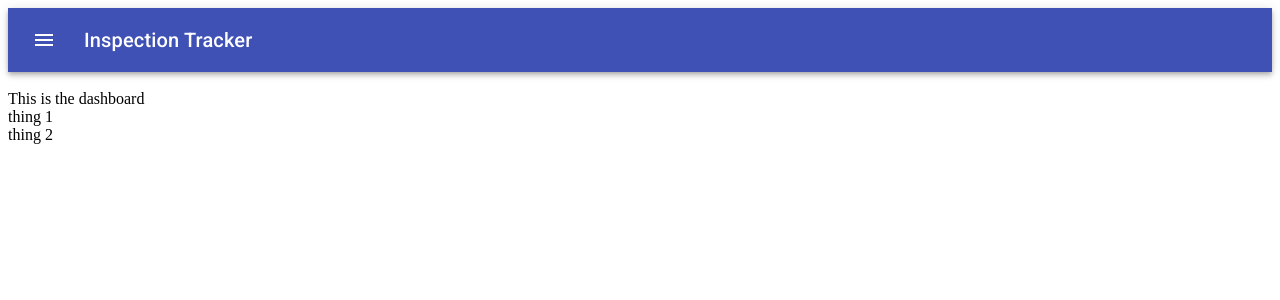
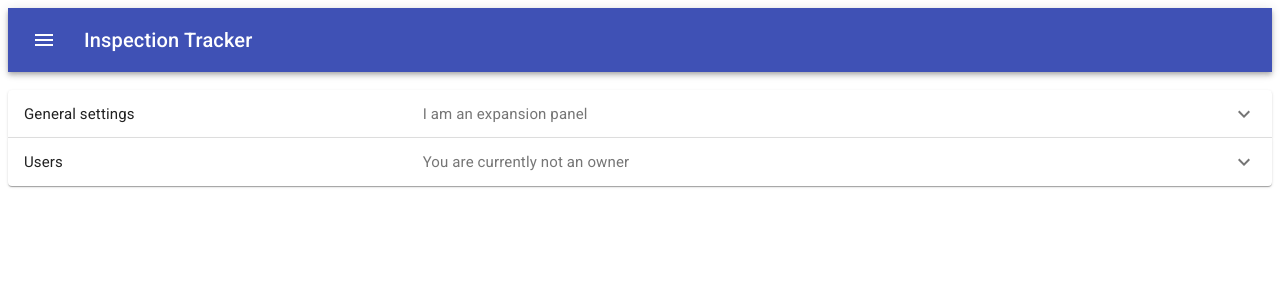
Before and after one commit to Solarsine42/ho_insp, a React (Create React App) app: page / in a window 1280 px wide. Shown: the top 300 px of the page. Built offline with nearby package versions, Linux system fonts and the light colour scheme; no server answers.

Commit message:
accordion landing page

```diff
--- a/src/components/AddInsp.js
+++ b/src/components/AddInsp.js
@@ -39,6 +39,10 @@ const AddInsp = () => {
 
   return (
     <div>
+      <Typography style={{ textAlign: "center" }} variant="h4">
+        Add Inspection Form
+      </Typography>
+      <br />
       <form
         className={{ display: "flex", flexWrap: "wrap" }}
         noValidate
--- a/src/components/Dashboard.js
+++ b/src/components/Dashboard.js
@@ -4,7 +4,6 @@ import HomeInspList from "./HomeInspList";
 const Dashboard = () => {
   return (
     <div>
-      <div>This is the dashboard</div>
       <HomeInspList />
     </div>
   );
--- a/src/components/HomeInspList.js
+++ b/src/components/HomeInspList.js
@@ -1,24 +1,83 @@
-import React from "react";
+import React, { useState } from "react";
 import { connect } from "react-redux";
+import { makeStyles } from "@material-ui/core/styles";
+import ExpansionPanel from "@material-ui/core/ExpansionPanel";
+import ExpansionPanelDetails from "@material-ui/core/ExpansionPanelDetails";
+import ExpansionPanelSummary from "@material-ui/core/ExpansionPanelSummary";
+import Typography from "@material-ui/core/Typography";
+import ExpandMoreIcon from "@material-ui/icons/ExpandMore";
 
-class HomeInspList extends React.Component {
-  state = {
-    query: ""
+const useStyles = makeStyles(theme => ({
+  root: {
+    width: "100%"
+  },
+  heading: {
+    fontSize: theme.typography.pxToRem(15),
+    flexBasis: "33.33%",
+    flexShrink: 0
+  },
+  secondaryHeading: {
+    fontSize: theme.typography.pxToRem(15),
+    color: theme.palette.text.secondary
+  }
+}));
+
+const HomeInspList = () => {
+  const classes = useStyles();
+  const [expanded, setExpanded] = useState(false);
+
+  const handleChange = panel => (event, isExpanded) => {
+    setExpanded(isExpanded ? panel : false);
   };
 
-  handleSort = e => {
-    this.setState({ query: e.target.value });
-  };
-
-  render() {
-    return (
-      <div>
-        <div>thing 1</div>
-        <div>thing 2</div>
-      </div>
-    );
-  }
-}
+  return (
+    <div className={classes.root}>
+      <ExpansionPanel
+        expanded={expanded === "panel1"}
+        onChange={handleChange("panel1")}
+      >
+        <ExpansionPanelSummary
+          expandIcon={<ExpandMoreIcon />}
+          aria-controls="panel1bh-content"
+          id="panel1bh-header"
+        >
+          <Typography className={classes.heading}>General settings</Typography>
+          <Typography className={classes.secondaryHeading}>
+            I am an expansion panel
+          </Typography>
+        </ExpansionPanelSummary>
+        <ExpansionPanelDetails>
+          <Typography>
+            Nulla facilisi. Phasellus sollicitudin nulla et quam mattis feugiat.
+            Aliquam eget maximus est, id dignissim quam.
+          </Typography>
+        </ExpansionPanelDetails>
+      </ExpansionPanel>
+      <ExpansionPanel
+        expanded={expanded === "panel2"}
+        onChange={handleChange("panel2")}
+      >
+        <ExpansionPanelSummary
+          expandIcon={<ExpandMoreIcon />}
+          aria-controls="panel2bh-content"
+          id="panel2bh-header"
+        >
+          <Typography className={classes.heading}>Users</Typography>
+          <Typography className={classes.secondaryHeading}>
+            You are currently not an owner
+          </Typography>
+        </ExpansionPanelSummary>
+        <ExpansionPanelDetails>
+          <Typography>
+            Donec placerat, lectus sed mattis semper, neque lectus feugiat
+            lectus, varius pulvinar diam eros in elit. Pellentesque convallis
+            laoreet laoreet.
+          </Typography>
+        </ExpansionPanelDetails>
+      </ExpansionPanel>
+    </div>
+  );
+};
 
 function mapStateToProps(state) {
   return {
```
